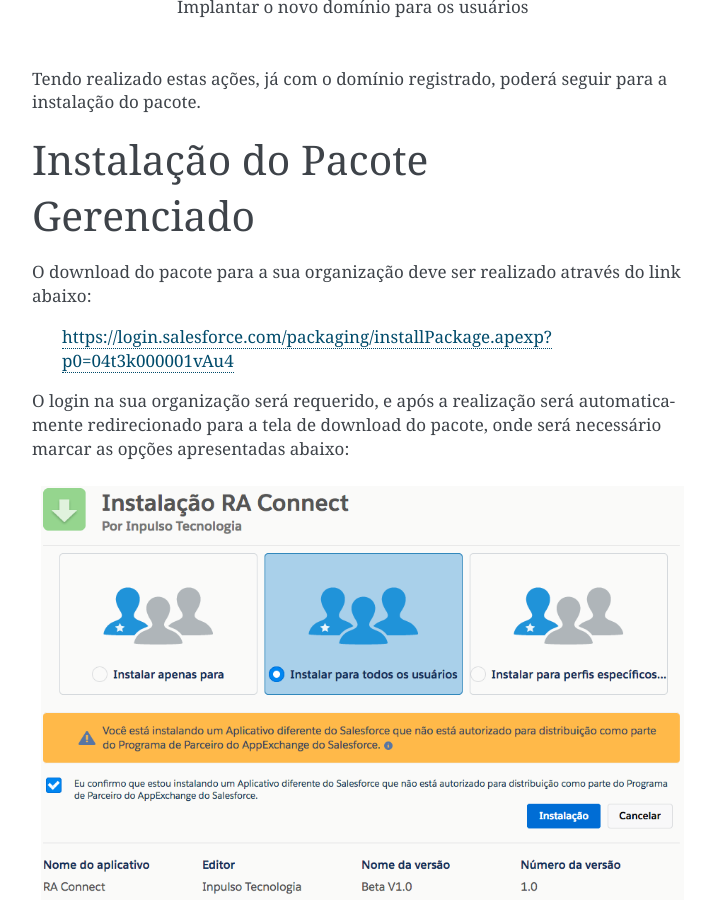
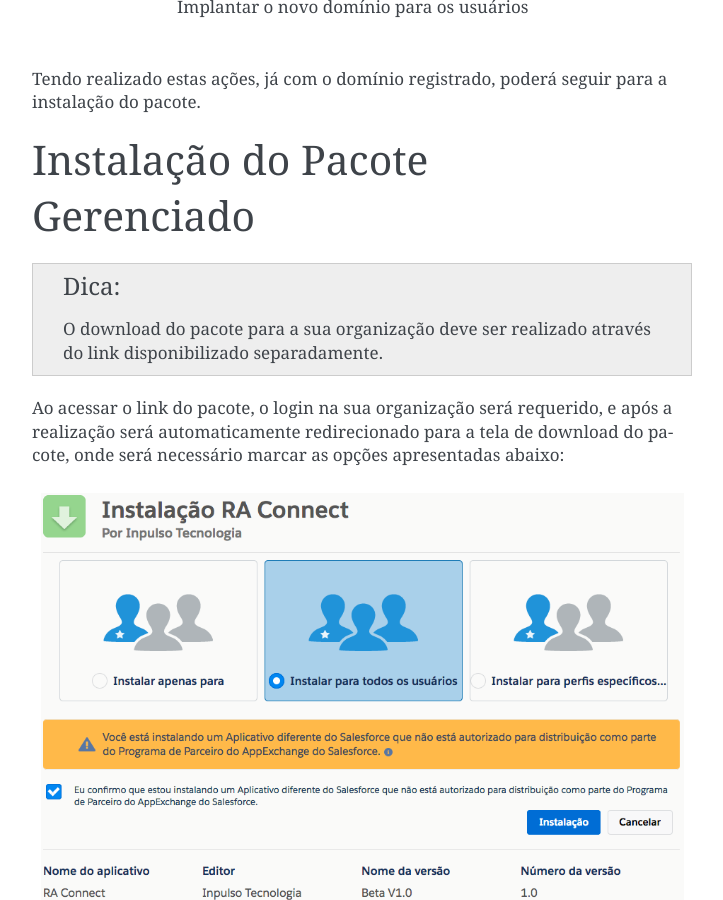
Before and after one commit to Inpulso-Tecnologia/RAConnectDOCFull, a Sphinx documentation site: the page built from docs/Setup/instalacao_pacote.rst, in a window 1280 px wide and 900 px high, scrolled down 3065 px. Shown: the whole window, without its empty margins (388-1111 px from the left). Built offline with Sphinx 7.4.7, drawn with Linux system fonts in a browser that asks for light colours.

Commit message:
Retirado o link de acesso ao download do pct geren

```diff
--- a/docs/Setup/instalacao_pacote.rst
+++ b/docs/Setup/instalacao_pacote.rst
@@ -50,13 +50,9 @@
 
 Instalação do Pacote Gerenciado
 -------------------------------
+.. Hint:: O download do pacote para a sua organização deve ser realizado através do link disponibilizado separadamente.
 
-
-O download do pacote para a sua organização deve ser realizado através do link abaixo:
-
-        https://login.salesforce.com/packaging/installPackage.apexp?p0=04t3k000001vAu4
-
-O login na sua organização será requerido, e após a realização será automaticamente redirecionado para a tela de download do pacote, onde será necessário marcar as opções apresentadas abaixo:
+Ao acessar o link do pacote, o login na sua organização será requerido, e após a realização será automaticamente redirecionado para a tela de download do pacote, onde será necessário marcar as opções apresentadas abaixo:
 
 .. figure:: img/downloadPacote.png
     :alt: Solidity logo
```
